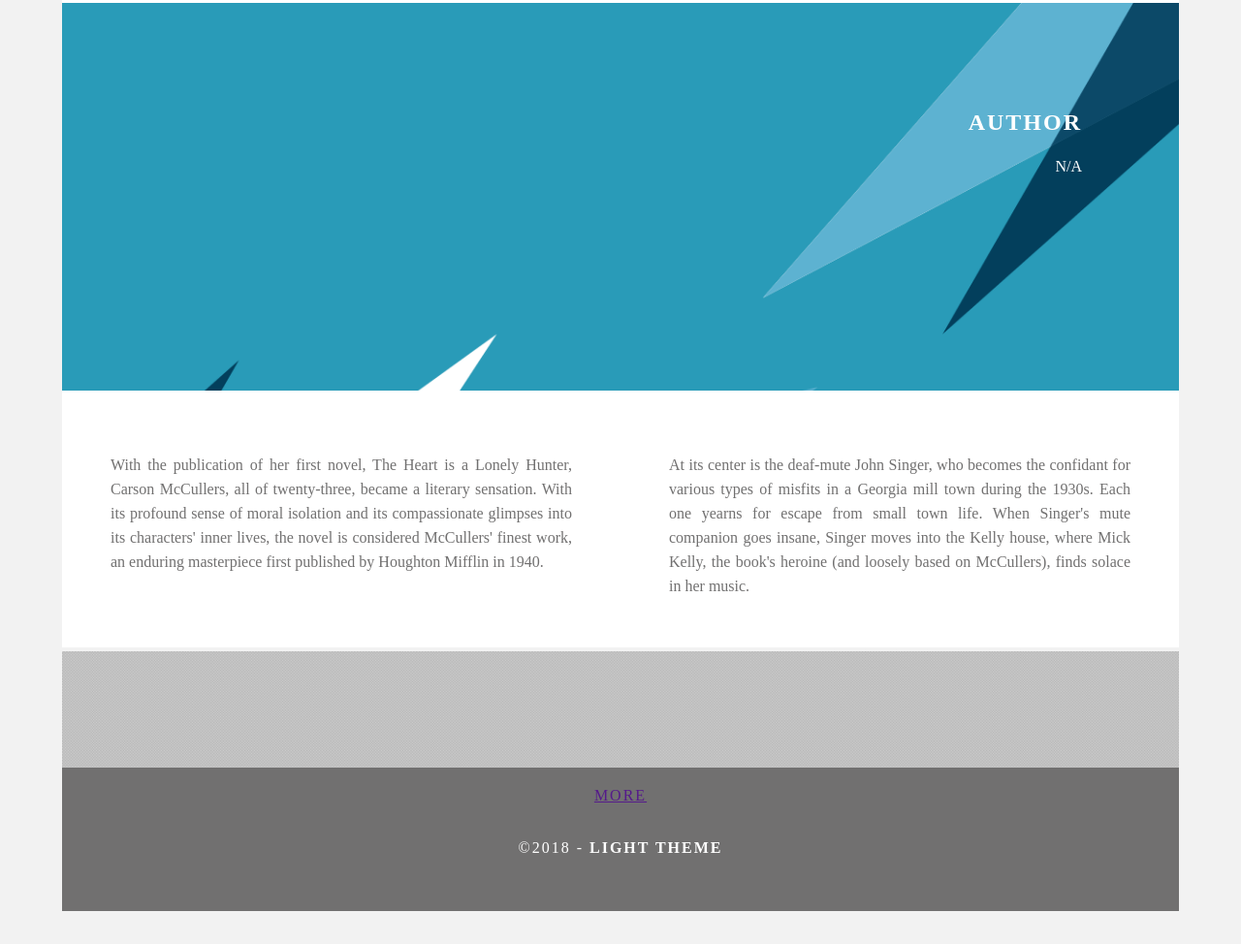
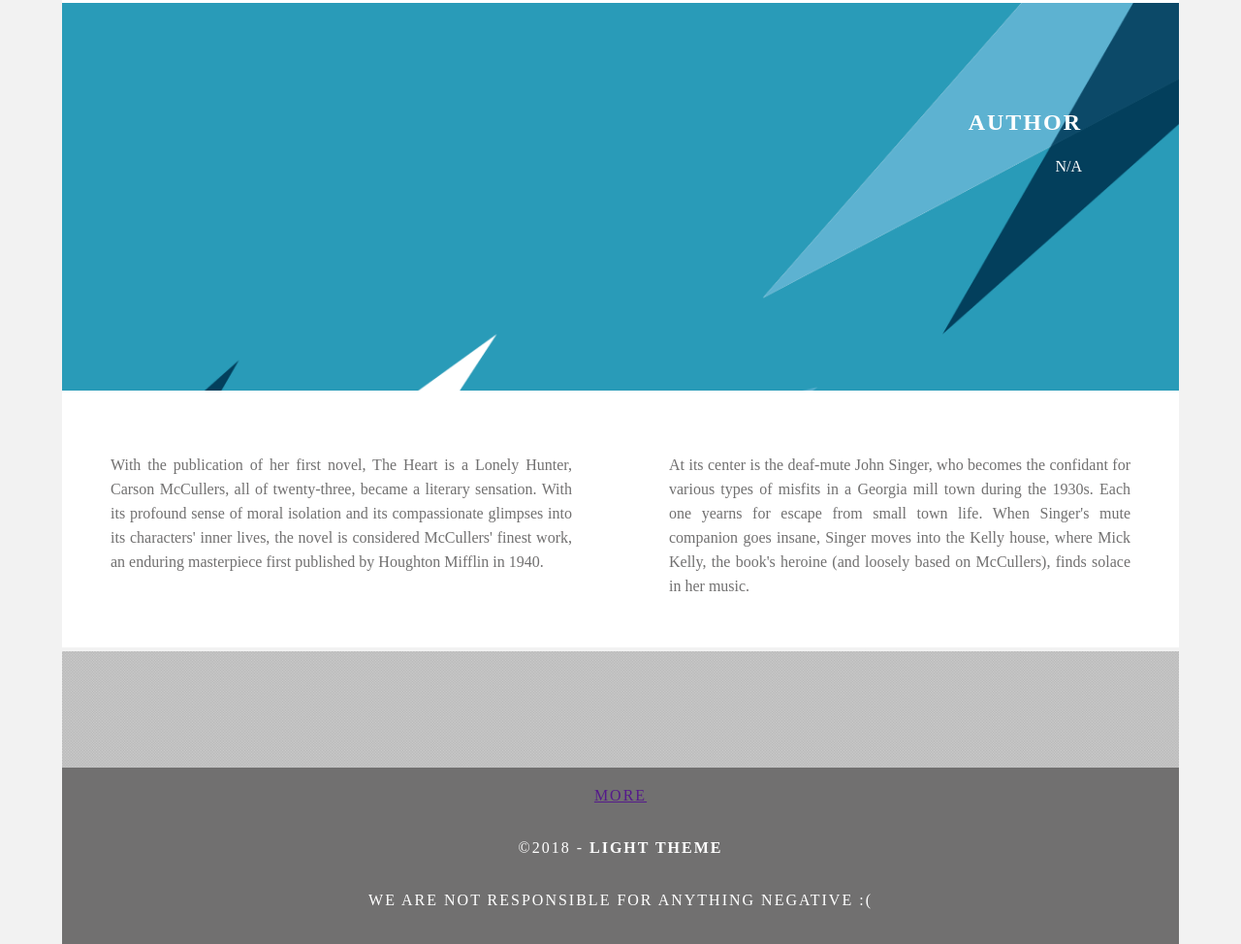
Before and after one commit to PCC-OrsonH/CAS265-Google-Books-API, a plain HTML site: page index.html in a window 1280 px wide. Shown: the part 595-1569 px from the top of the page at 97% size. Before the commit the page ends 1535 px from the top, so only its background shows below. Drawn offline with nearby package versions, Linux system fonts and the light colour scheme; no server answers; a script that the page names is missing.

Commit message:
Added disclaimer

```diff
--- a/index.html
+++ b/index.html
@@ -119,7 +119,7 @@
   <!-- Copyrights Section -->
   <div class="copyright"><a href="" id="bookLink">More</a>
 	  <p class="copyright">&copy;2018 - <strong>Light Theme</strong> </p>
-
+      <p> We are not responsible for anything negative :( </p>
 	  <script>
 		  $("#bookLink").attr("href", bookObject.items["0"].volumeInfo.canonicalVolumeLink);
 	  </script>
```
